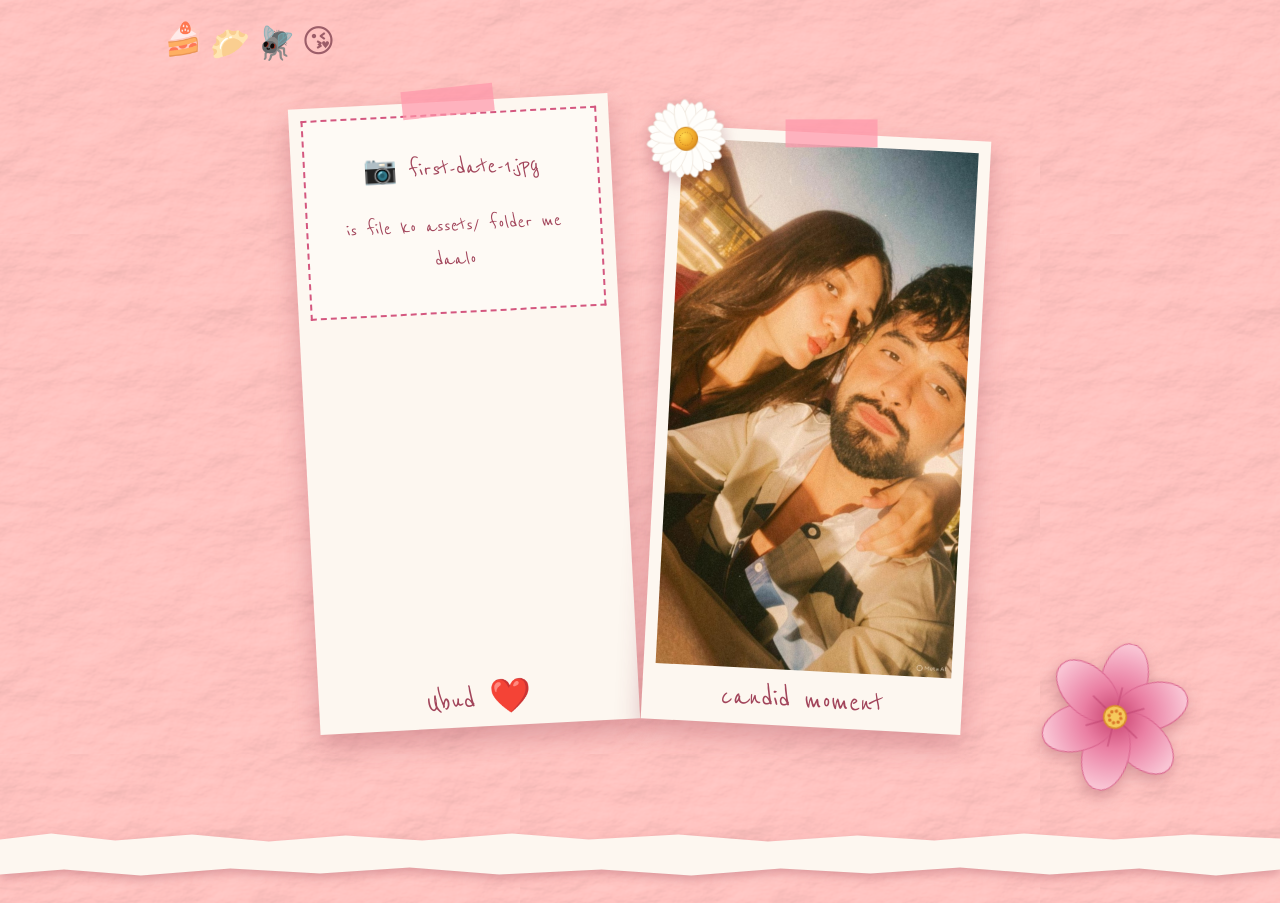
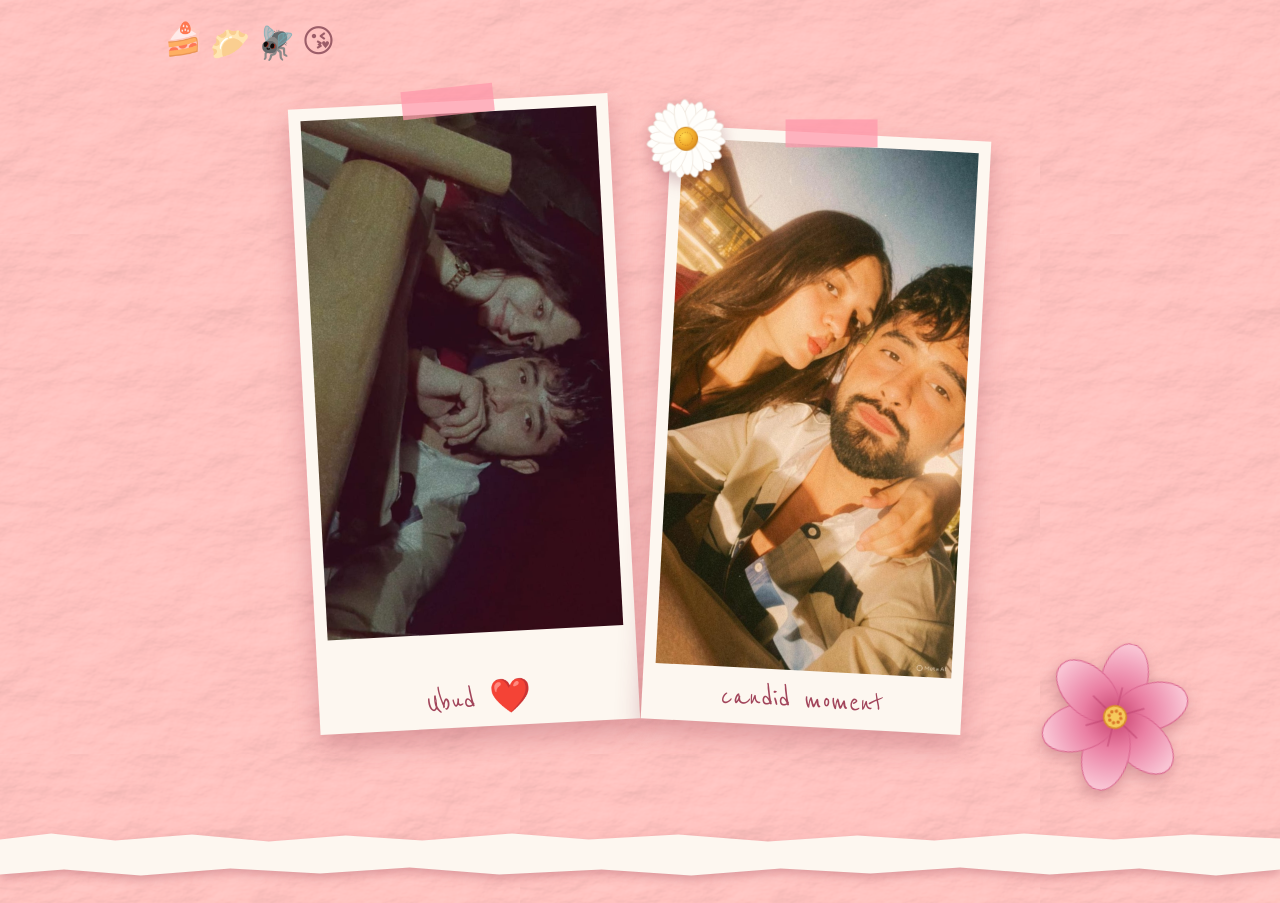
Before and after one commit to Rahulparmar17/Riya-Yash, a plain HTML site: page riya-yash/index.html in a window 1280 px wide. Shown: the part 5486-6389 px from the top of the page. Drawn offline with Linux system fonts and the light colour scheme.

Commit message:
Update index.html

```diff
--- a/riya-yash/index.html
+++ b/riya-yash/index.html
@@ -147,7 +147,7 @@ const chapters=[
  media:["roka.jpg"]},
 {cls:"pol",date:"26 April",title:"Our First Date",sub:"Ubud ❤️",
  text:["Janaaaa, humari pehli date yaad hai? Ubud gaye the hum! ❤️","Aur kitne funny the na hum. Dessert humare haathon se gir gaya tha aur dumplings ka taste bhi itna bekar tha. 😂","Lekin honestly, mujhe toh bas aapke saath time spend karna tha.","Aur ek baat bataun? Maine aapko woh makkhi wali story sunayi thi na... woh bhi sirf isliye taaki me apke gaal par puchhi kar du. 😂😂","Aapko shayad tab samajh aaya ho ya nahi, par main toh apni chhoti-chhoti shararatein kar rahi thi.","Humari first date perfect toh bilkul nahi thi, par meri favourite memories mein se ek zaroor ban gayi."],
- media:["first-date-1.jpg","first-date-2.jpg.jpeg"],caps:["Ubud ❤️","candid moment"],
+ media:["first-date-1.jpg.jpeg","first-date-2.jpg.jpeg"],caps:["Ubud ❤️","candid moment"],
  extra:'<div class="doodles"><span>🍰</span> <span style="animation-delay:.5s">🥟</span> <span style="animation-delay:1s">🪰</span> <span style="animation-delay:1.5s">😘</span></div>'},
 {cls:"cine",date:"8 May",title:"The Day Was All About You",sub:"Riya's Birthday 🎂",
  text:["Phir aaya mera birthday! 8 May.","Aur is din ki bhi apni alag hi memories hain. Kabhi-kabhi sochti hoon ki kitni saari chhoti-chhoti cheezein hoti hain jo kisi din ko special bana deti hain.","Aapke saath celebrate kiye hue ye moments mere liye hamesha precious rahenge.","Thank you Jana, meri life ke itne saare moments ko special banane ke liye. ❤️"],
```
